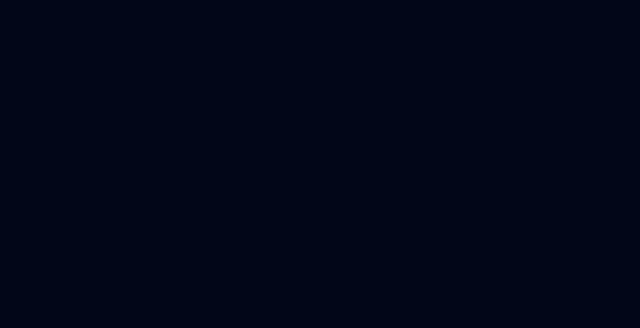
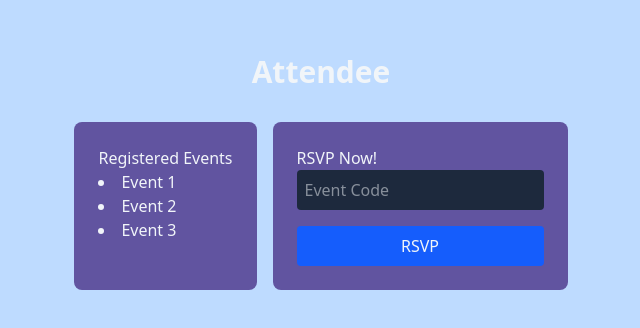
Before and after one commit to emilyxmli725/RSVPeople, a React (Vite) app in the folder frontend/: page /attendee in a window 1280 px wide. Before the commit this address had no page. Shown: the part 228-556 px from the top of the page, without its empty margins (319-959 px from the left). Built offline with nearby package versions, Linux system fonts and the light colour scheme.

Commit message:
added rsvp pages, work on attendee

```diff
--- a/frontend/src/App.tsx
+++ b/frontend/src/App.tsx
@@ -1,5 +1,6 @@
 import { BrowserRouter, Routes, Route } from "react-router-dom"
 import Home from "./Pages/Home"
+import Attendee from "./Pages/Attendee"
 import Organizer from "./Pages/Organizer"
 
 function App() {
@@ -7,6 +8,7 @@ function App() {
     <BrowserRouter>
       <Routes>
         <Route path="/" element={<Home />} />
+        <Route path="/attendee" element={<Attendee />} />
         <Route path="/organizer" element={<Organizer/>} />
 
       </Routes>
--- a/frontend/src/Pages/Attendee.tsx
+++ b/frontend/src/Pages/Attendee.tsx
@@ -0,0 +1,34 @@
+//import { Link } from "react-router-dom"
+
+function Attendee() {
+  return (
+    <div className="min-h-screen flex flex-col items-center justify-center bg-blue-200 text-slate-100">
+
+      <h1 className="text-3xl font-bold mb-8">Attendee</h1>
+
+      <div className="flex flex-col md:flex-row gap-4">
+
+        <div className="p-6 bg-[#6154a0] rounded-lg">
+          <h2>Registered Events</h2>
+          <ul className="list-disc list-inside">
+            <li>Event 1</li>
+            <li>Event 2</li>
+            <li>Event 3</li>
+          </ul>
+        </div>
+
+        <div className="p-6 bg-[#6154a0] rounded-lg">
+          <h2>RSVP Now!</h2>
+          <form className="flex flex-col gap-4">
+            <input type="text" placeholder="Event Code" className="p-2 rounded bg-slate-800 text-slate-100" />
+            <button type="submit" className="bg-blue-600 hover:bg-blue-700 p-2 rounded">RSVP</button>
+          </form>
+        </div>
+
+      </div>
+
+    </div>
+  )
+}
+
+export default Attendee
--- /dev/null
+++ b/frontend/src/Pages/ConfirmationRSVP.tsx
@@ -0,0 +1,16 @@
+import { Link } from "react-router-dom"
+
+function ConfirmationRSVP() {
+  return (
+    <div className="min-h-screen flex flex-col items-center justify-center bg-blue-200 text-slate-100">
+
+      <h1>Registration confirmed!</h1>
+      <Link to="/" className="bg-blue-600 hover:bg-blue-700 p-2 rounded">
+        Back to Home
+      </Link>
+
+    </div>
+  )
+}
+
+export default ConfirmationRSVP
--- /dev/null
+++ b/frontend/src/Pages/RSVP.tsx
@@ -0,0 +1,36 @@
+//import { Link } from "react-router-dom"
+
+function RSVP() {
+  return (
+    <div className="min-h-screen flex flex-col items-center justify-center bg-blue-200 text-slate-100">
+
+      <h1 className="text-3xl font-bold mb-8">RSVP to Event</h1>
+
+      <div className="flex flex-col md:flex-row gap-4">
+
+        <div className="p-6 bg-[#6154a0] rounded-lg">
+          <h2>Event Details</h2>
+          <ul className="list-disc list-inside">
+            <li>detail 1</li>
+            <li>detail 2</li>
+            <li>detail 3</li>
+          </ul>
+        </div>
+
+        <div className="p-6 bg-[#6154a0] rounded-lg">
+          <h2>Register</h2>
+          <form className="flex flex-col gap-4">
+            <input type="text" placeholder="Name" className="p-2 rounded bg-slate-800 text-slate-100" />
+            <input type="email" placeholder="Email" className="p-2 rounded bg-slate-800 text-slate-100" />
+            <input type="text" placeholder="Dietary Restrictions" className="p-2 rounded bg-slate-800 text-slate-100" />
+            <button type="submit" className="bg-blue-600 hover:bg-blue-700 p-2 rounded">RSVP</button>
+          </form>
+        </div>
+
+      </div>
+
+    </div>
+  )
+}
+
+export default RSVP
```
